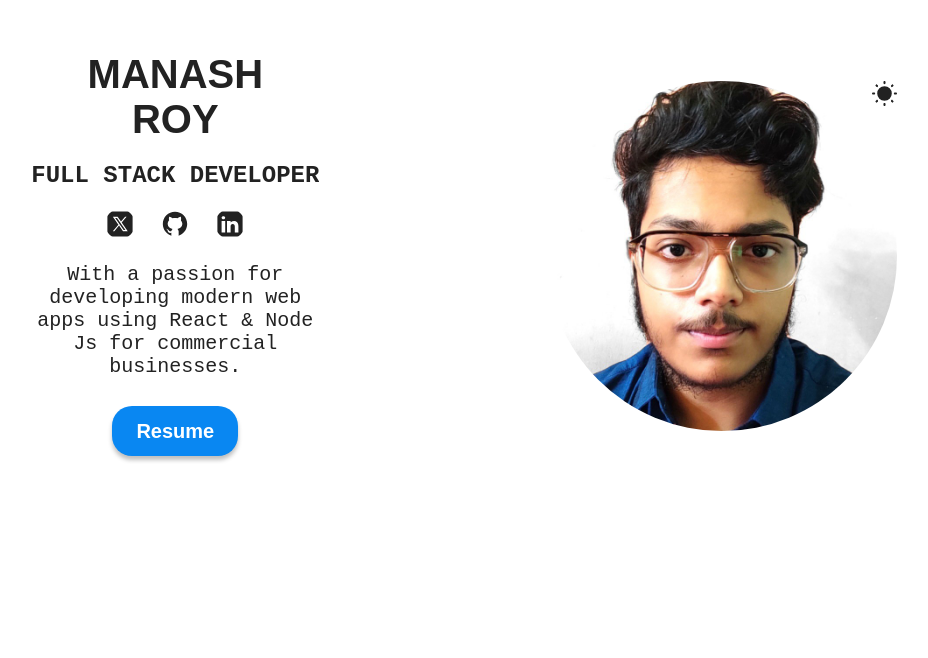
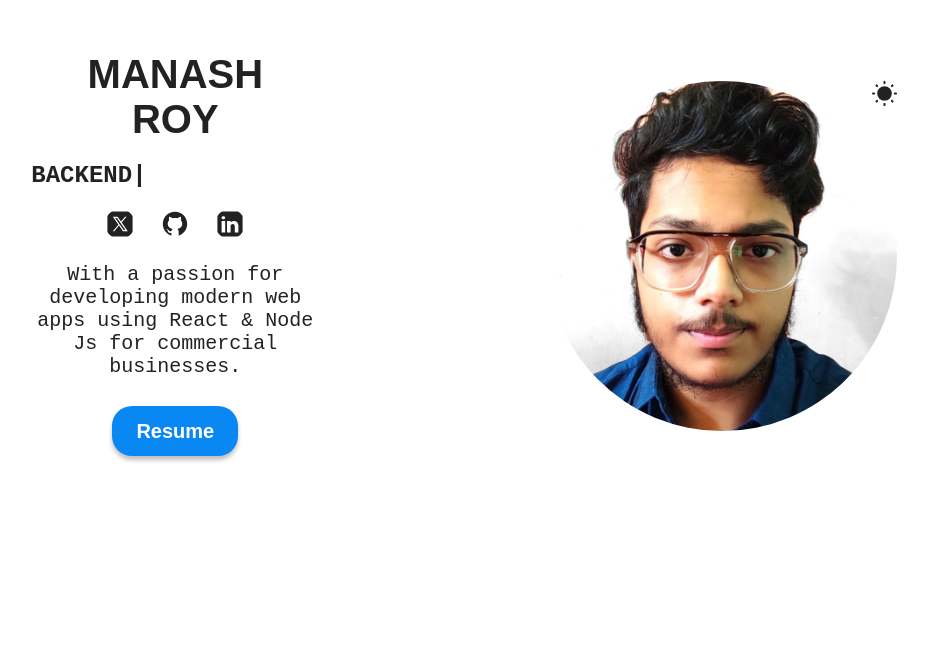
Before and after one commit to Man0sh-r0y/My-Portfolio, a React (Vite) app: page / in a window 1280 px wide. Shown: the part 142-800 px from the top of the page, without its empty margins (176-1104 px from the left). Built offline with nearby package versions, Linux system fonts and the light colour scheme.

Commit message:
updated the file

```diff
--- a/package.json
+++ b/package.json
@@ -17,7 +17,9 @@
     "react-hot-toast": "^2.4.1",
     "react-icons": "^5.3.0",
     "react-router": "^6.28.0",
-    "react-router-dom": "^6.28.0"
+    "react-router-dom": "^6.28.0",
+    "react-typed": "^2.0.12",
+    "typed.js": "^2.1.0"
   },
   "devDependencies": {
     "@eslint/js": "^9.13.0",
--- a/src/sections/Footer/Footer.jsx
+++ b/src/sections/Footer/Footer.jsx
@@ -4,7 +4,7 @@ function Footer() {
   return (
     <section id="footer" className={styles.container}>
       <p>
-        &copy; 2024 Manash Roy. <br />
+        &copy; 2025 Manash Roy. <br />
         All rights reserved.
       </p>
     </section>
--- a/src/sections/Hero/Hero.jsx
+++ b/src/sections/Hero/Hero.jsx
@@ -9,6 +9,8 @@ import githubDark from '../../assets/github-dark.svg';
 import linkedinLight from '../../assets/linkedin-light.svg';
 import linkedinDark from '../../assets/linkedin-dark.svg';
 import CV from '../../assets/cv.pdf';
+import Typed from "typed.js";
+import React, { useEffect, useRef } from "react";
 import { useTheme } from '../../common/ThemeContext';
 
 function Hero() {
@@ -18,6 +20,22 @@ function Hero() {
   const twitterIcon = theme === 'light' ? twitterLight : twitterDark;
   const githubIcon = theme === 'light' ? githubLight : githubDark;
   const linkedinIcon = theme === 'light' ? linkedinLight : linkedinDark;
+
+  const typedRef = useRef(null); // Reference for Typed.js instance
+
+  useEffect(() => {
+    const typed = new Typed(typedRef.current, {
+      strings: ["Full Stack Developer", "Frontend Developer", "Backend Developer"],
+      typeSpeed: 25,
+      backSpeed: 25,
+      backDelay: 1000,
+      loop: true
+    });
+
+    return () => typed.destroy(); // Cleanup on unmount
+  }, []);
+
+
 
   return (
     <section id="hero" className={styles.container}>
@@ -40,7 +58,8 @@ function Hero() {
           <br />
           Roy
         </h1>
-        <h2>Full Stack Developer</h2>
+        {/* <h2>Full Stack Developer</h2> */}
+        <h2><div className="role" ref={typedRef}></div></h2>
         <span>
           <a href="https://x.com/" target="_blank">
             <img src={twitterIcon} alt="Twitter icon" />
--- a/src/sections/Hero/HeroStyles.module.css
+++ b/src/sections/Hero/HeroStyles.module.css
@@ -84,6 +84,13 @@
   gap: 20px;
 }
 
+h2 {
+  display: flex;
+  flex-direction: row;
+}
+
+
+
 @media (width >= 800px) {
   .container {
     flex-direction: row-reverse;
```
Also changed, not shown: 1 other file (tests, documents, lock files or other folders).
